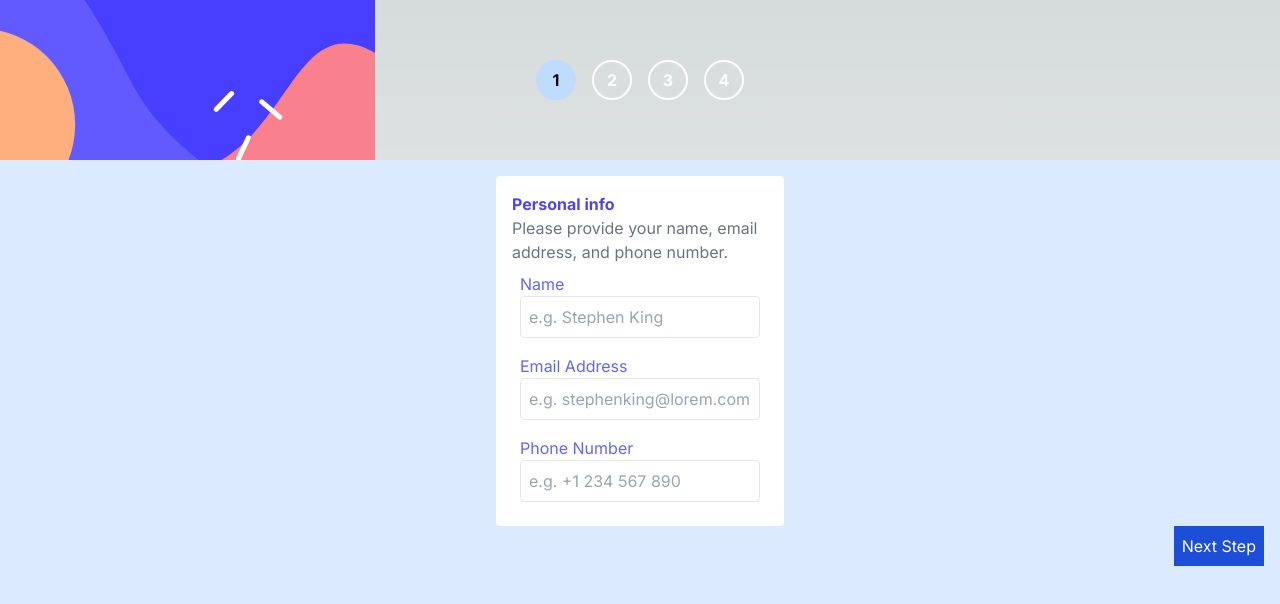
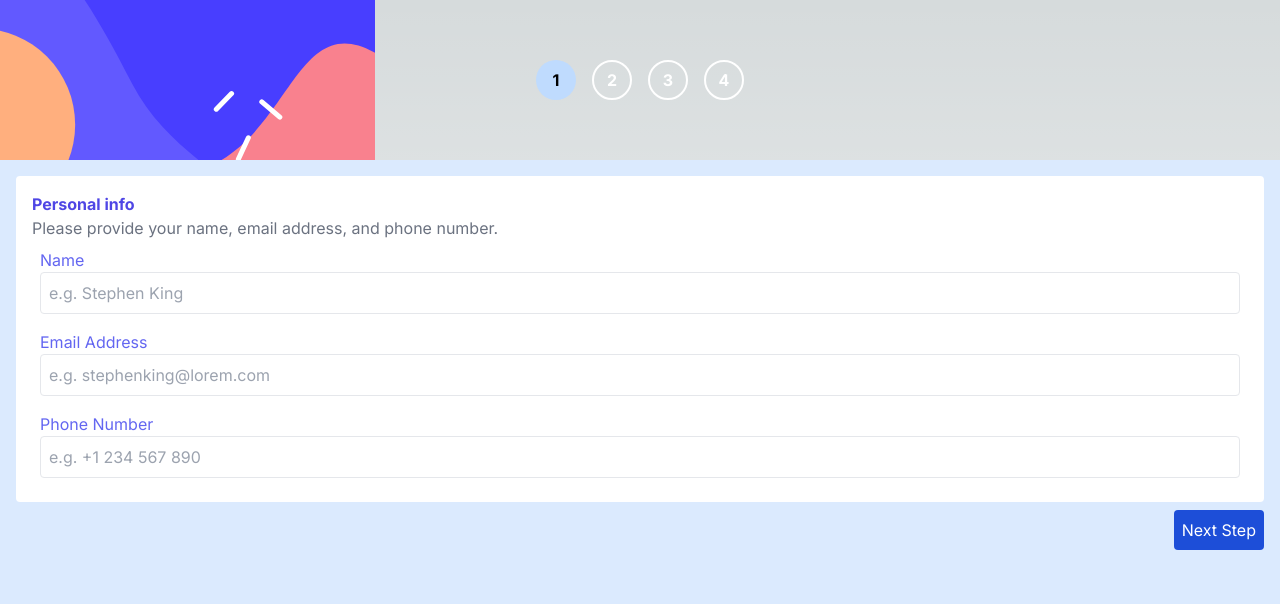
Before and after one commit to demirsergen/multi-step-form, a Next.js app: page / in a window 1280 px wide. Shown: the top 604 px of the page. Built offline with nearby package versions, Linux system fonts and the light colour scheme.

Commit message:
finish step one markup and styling

```diff
--- a/src/app/components/Form.jsx
+++ b/src/app/components/Form.jsx
@@ -7,12 +7,12 @@ const Form = () => {
   const [formInput, setFormInput] = useState({
     name: '',
     emailAdress: '',
-    phoneNumber: 0,
+    phoneNumber: '',
   });
   return (
     <div className="bg-blue-100 h-screen flex flex-col p-4">
       <Step1 />
-      <button className="bg-blue-700 text-white p-2 ml-auto">
+      <button className="bg-blue-700 text-white p-2 ml-auto mt-2 rounded cursor-pointer">
         Next Step
       </button>
     </div>
--- a/src/app/components/steps/Step1.jsx
+++ b/src/app/components/steps/Step1.jsx
@@ -17,7 +17,7 @@ const Step1 = () => {
   };
 
   return (
-    <div className="w-72 mx-auto bg-white p-4 rounded">
+    <div className="w-full mx-auto bg-white p-4 rounded">
       <h1 className="text-indigo-600 font-bold">Personal info</h1>
       <p className="text-gray-500">
         Please provide your name, email address, and phone number.
```
